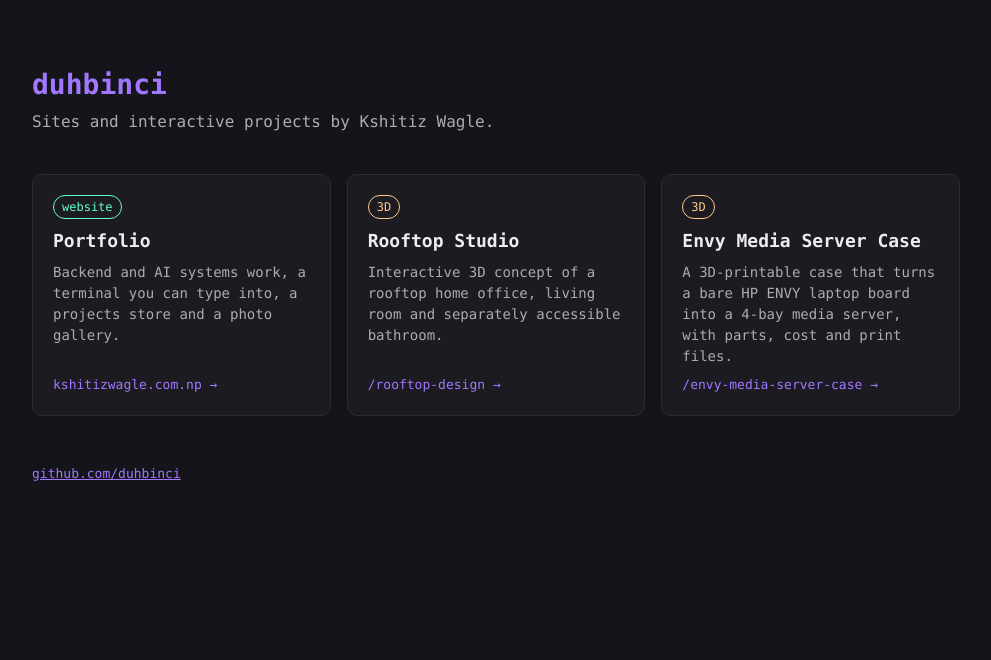
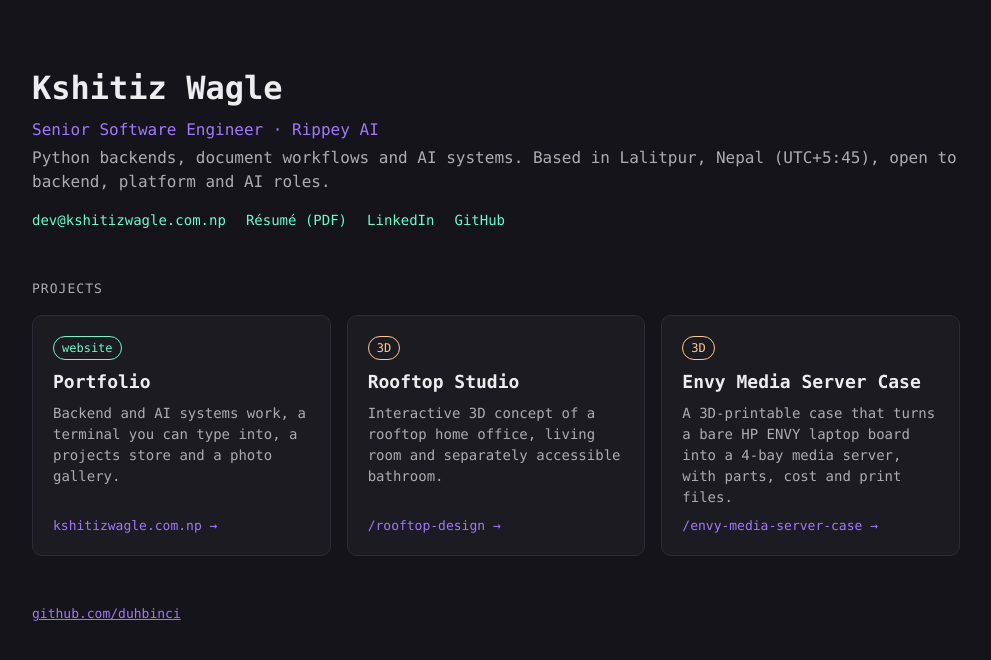
Before and after one commit to duhbinci/duhbinci.github.io, a plain HTML site: page index.html in a window 1280 px wide. Shown: the whole page, without its empty margins (144-1135 px from the left). Drawn offline with Linux system fonts and the light colour scheme.

Commit message:
Name, role and contact links on the landing page
Co-Authored-By: Claude Opus 5.5 <noreply@anthropic.com>

```diff
--- a/index.html
+++ b/index.html
@@ -3,8 +3,8 @@
 <head>
 <meta charset="utf-8">
 <meta name="viewport" content="width=device-width, initial-scale=1">
-<title>duhbinci</title>
-<meta name="description" content="Sites and interactive projects by Kshitiz Wagle.">
+<title>Kshitiz Wagle · Projects</title>
+<meta name="description" content="Kshitiz Wagle, Senior Software Engineer (backend and AI systems). Portfolio and interactive projects.">
 <style>
   :root {
     --bg: #15141b; --surface: #1c1b22; --raised: #24232c; --fg: #edecee;
@@ -13,8 +13,13 @@
   * { box-sizing: border-box; }
   body { margin: 0; background: var(--bg); color: var(--fg); font: 16px/1.5 ui-monospace, "JetBrains Mono", Menlo, Consolas, monospace; }
   main { max-width: 960px; margin: 0 auto; padding: 64px 16px; }
-  h1 { margin: 0 0 4px; font-size: 28px; color: var(--accent); }
-  .lede { margin: 0 0 40px; color: var(--muted); }
+  h1 { margin: 0 0 6px; font-size: 32px; color: var(--fg); }
+  .role { margin: 0 0 4px; color: var(--accent); }
+  .lede { margin: 0 0 16px; color: var(--muted); }
+  .links { display: flex; flex-wrap: wrap; gap: 8px 20px; margin: 0 0 48px; padding: 0; list-style: none; font-size: 14px; }
+  .links a { color: var(--mint); text-decoration: none; }
+  .links a:hover { text-decoration: underline; }
+  .section { margin: 0 0 16px; font-size: 13px; font-weight: normal; color: var(--muted); text-transform: uppercase; letter-spacing: .08em; }
   .grid { display: grid; gap: 16px; grid-template-columns: repeat(auto-fill, minmax(260px, 1fr)); }
   .card { display: flex; flex-direction: column; gap: 8px; padding: 20px; border: 1px solid var(--border); border-radius: 10px; background: var(--surface); color: inherit; text-decoration: none; transition: border-color .15s, background .15s, transform .15s; }
   .card:hover, .card:focus-visible { border-color: var(--accent); background: var(--raised); transform: translateY(-2px); outline: none; }
@@ -29,8 +34,16 @@
 </head>
 <body>
 <main>
-  <h1>duhbinci</h1>
-  <p class="lede">Sites and interactive projects by Kshitiz Wagle.</p>
+  <h1>Kshitiz Wagle</h1>
+  <p class="role">Senior Software Engineer · Rippey AI</p>
+  <p class="lede">Python backends, document workflows and AI systems. Based in Lalitpur, Nepal (UTC+5:45), open to backend, platform and AI roles.</p>
+  <ul class="links">
+    <li><a href="mailto:dev@kshitizwagle.com.np">dev@kshitizwagle.com.np</a></li>
+    <li><a href="https://kshitizwagle.com.np/kshitiz-wagle.pdf">Résumé (PDF)</a></li>
+    <li><a href="https://www.linkedin.com/in/kshitizwagle">LinkedIn</a></li>
+    <li><a href="https://github.com/duhbinci">GitHub</a></li>
+  </ul>
+  <h2 class="section">Projects</h2>
   <div class="grid">
     <a class="card" href="https://kshitizwagle.com.np">
       <span class="tag tag--web">website</span>
```
